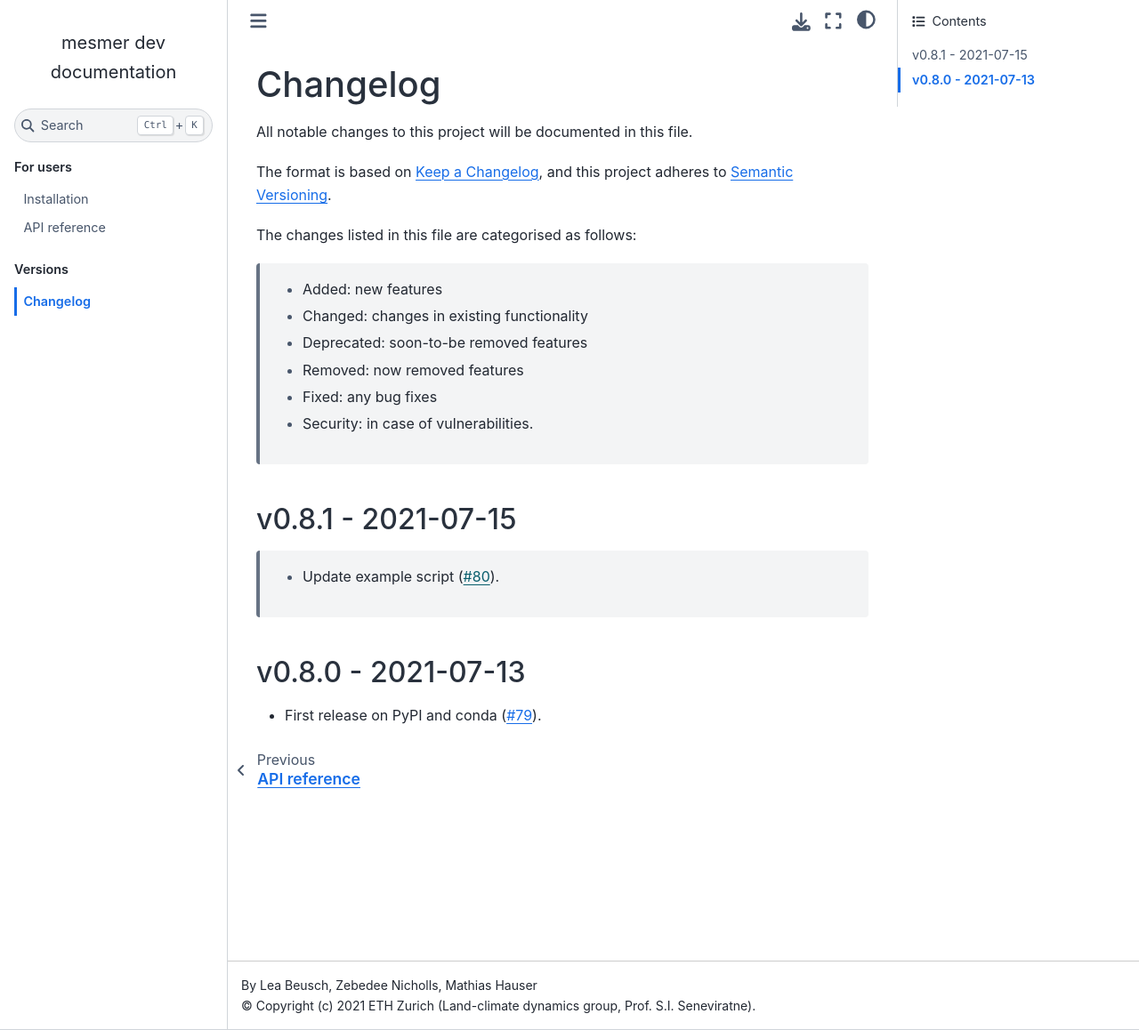
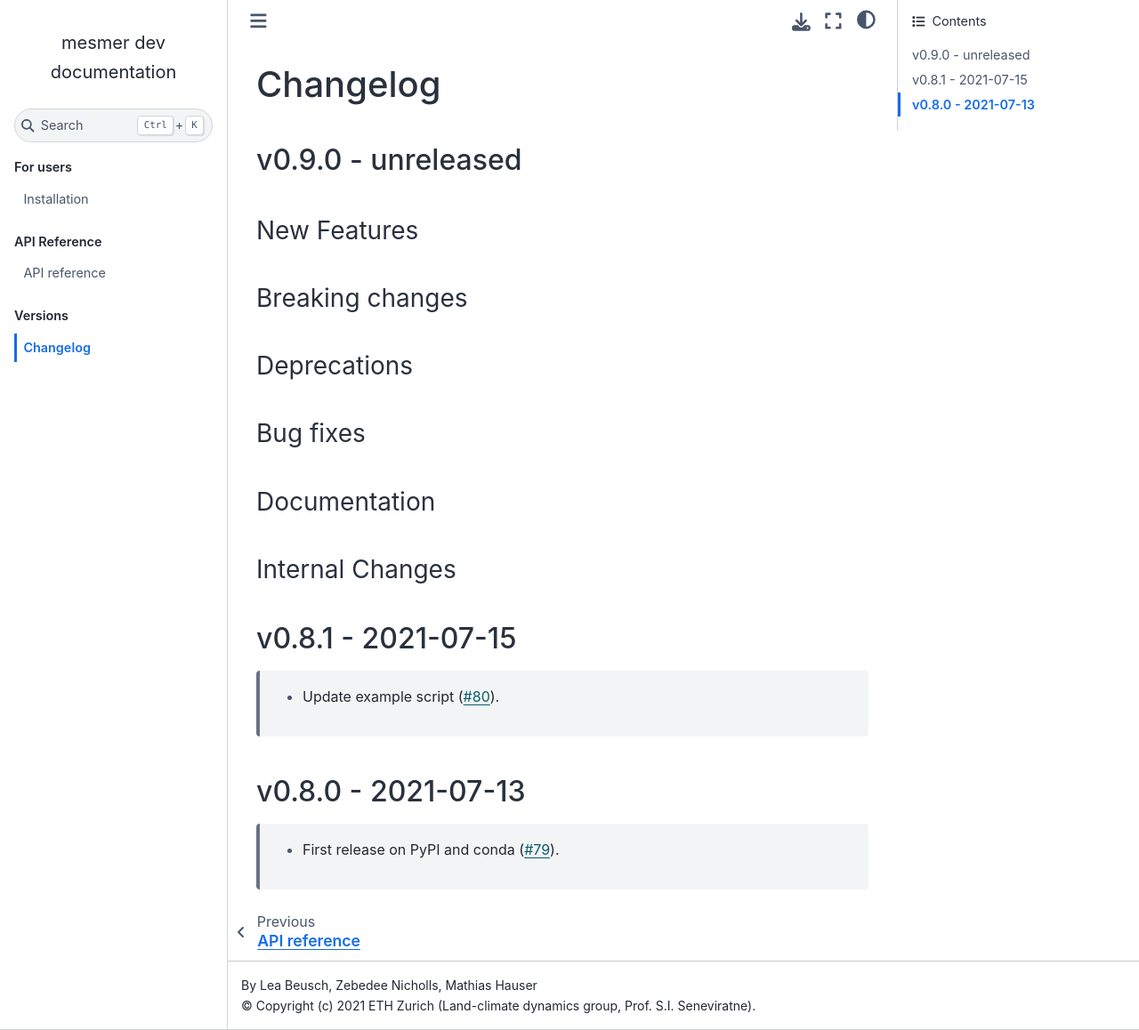
Before and after one commit to MESMER-group/mesmer, a Sphinx documentation site: the page built from docs/source/changelog.rst, in a window 1280 px wide and 1158 px high. Shown: the whole window at 89% size. Built offline with Sphinx 7.4.7 and the Sphinx Book theme 1.1.4, drawn with Linux system fonts in a browser that asks for light colours.

Commit message:
small doc updates (#87)

```diff
--- a/CHANGELOG.rst
+++ b/CHANGELOG.rst
@@ -1,25 +1,38 @@
 Changelog
 =========
 
-All notable changes to this project will be documented in this file.
+v0.9.0 - unreleased
+-------------------
 
-The format is based on `Keep a Changelog <https://keepachangelog.com/en/1.0.0/>`_, and this project adheres to `Semantic Versioning <https://semver.org/spec/v2.0.0.html>`_.
+New Features
+^^^^^^^^^^^^
 
-The changes listed in this file are categorised as follows:
 
-    - Added: new features
-    - Changed: changes in existing functionality
-    - Deprecated: soon-to-be removed features
-    - Removed: now removed features
-    - Fixed: any bug fixes
-    - Security: in case of vulnerabilities.
+Breaking changes
+^^^^^^^^^^^^^^^^
 
+
+Deprecations
+^^^^^^^^^^^^
+
+
+Bug fixes
+^^^^^^^^^
+
+
+Documentation
+^^^^^^^^^^^^^
+
+
+Internal Changes
+^^^^^^^^^^^^^^^^
 
 v0.8.1 - 2021-07-15
 -------------------
+
  - Update example script (`#80 <https://github.com/MESMER-group/mesmer/pull/80>`_).
 
 v0.8.0 - 2021-07-13
 -------------------
 
-- First release on PyPI and conda (`#79 <https://github.com/MESMER-group/mesmer/pull/79>`_).
+ - First release on PyPI and conda (`#79 <https://github.com/MESMER-group/mesmer/pull/79>`_).
```
Also changed, not shown: docs/source/index.rst (+11 -6 lines), 3 other files.
